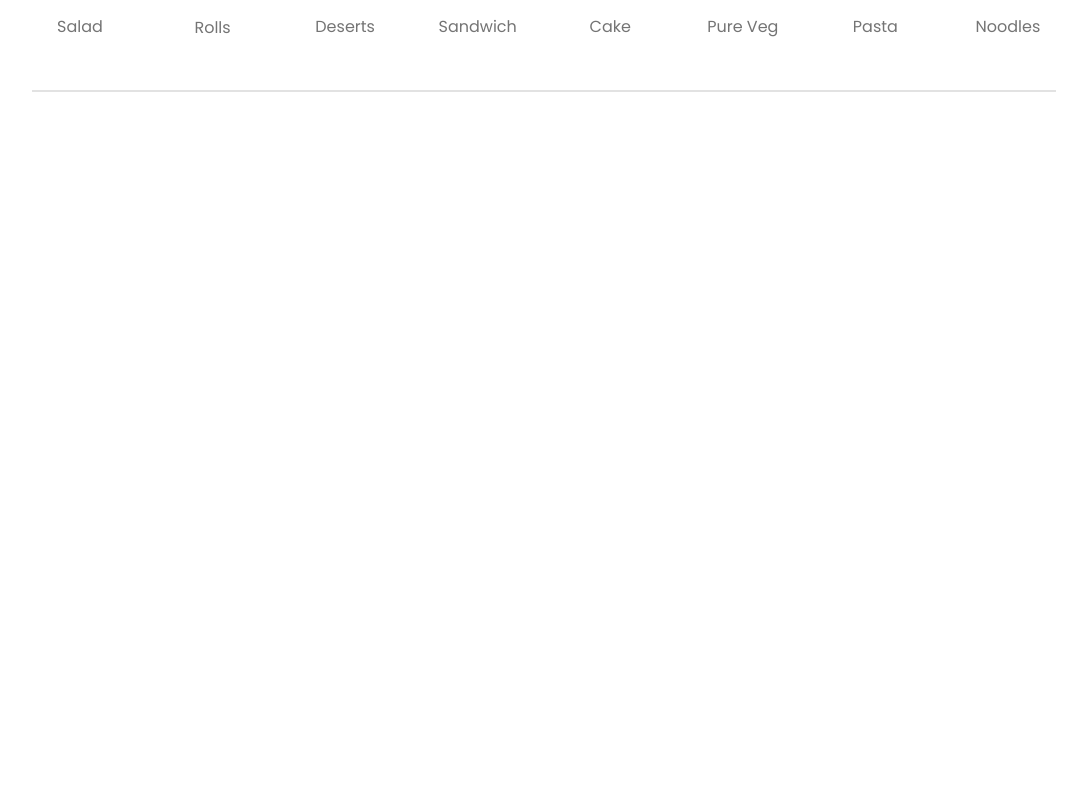
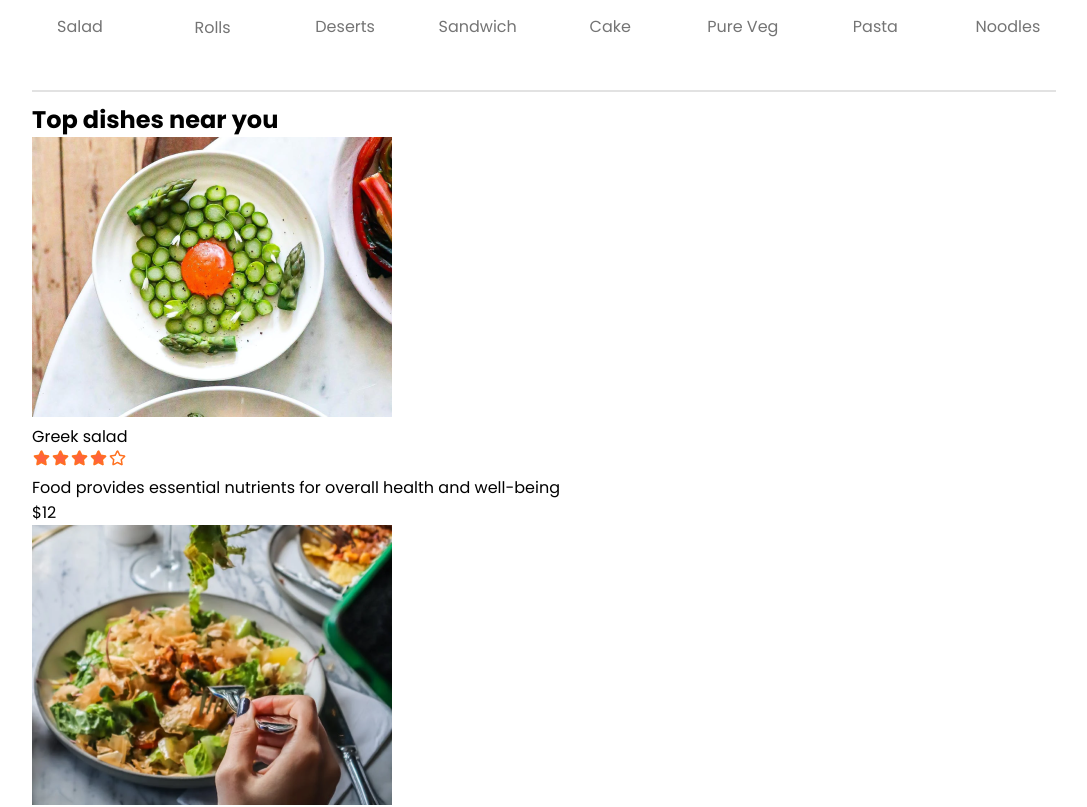
Before and after one commit to creation7654321/food-ordering-react, a React (Vite) app: page / in a window 1280 px wide. Shown: the part 865-1672 px from the top of the page, without its empty margins (96-1183 px from the left). Before the commit the page ends 967 px from the top, so only its background shows below. Built offline with nearby package versions, Linux system fonts and the light colour scheme.

Commit message:
adding FoodDisplay and FoodItem components to render food list

```diff
--- /dev/null
+++ b/src/components/FoodDisplay/FoodDisplay.jsx
@@ -0,0 +1,28 @@
+import React, { useContext } from "react";
+import "./FoodDisplay.css";
+import { StoreContext } from "../../context/StoreContext";
+import FoodItem from "../FoodItem/FoodItem";
+
+export default function FoodDisplay({ category }) {
+  const { food_list } = useContext(StoreContext);
+
+  return (
+    <div className="food-display" id="food-display">
+      <h2>Top dishes near you</h2>
+      <div className="food-display-list">
+        {food_list.map((item, index) => {
+          return (
+            <FoodItem
+              key={index}
+              id={item._id}
+              name={item.name}
+              description={item.description}
+              price={item.price}
+              image={item.image}
+            />
+          );
+        })}
+      </div>
+    </div>
+  );
+}
--- /dev/null
+++ b/src/components/FoodItem/FoodItem.jsx
@@ -0,0 +1,20 @@
+import React from "react";
+import "./FoodItem.css";
+import { assets } from "../../assets/assets";
+export default function FoodItem({ id, name, price, description, image }) {
+  return (
+    <div className="food-item">
+      <div className="food-item-img-container">
+        <img className="food-item-image" src={image} alt="" />
+      </div>
+      <div className="food-item-info">
+        <div className="food-item-name-rating">
+          <p>{name}</p>
+          <img src={assets.rating_starts} alt="" />
+        </div>
+        <p className="food-item-desc">{description}</p>
+        <p className="food-item-price">${price}</p>
+      </div>
+    </div>
+  );
+}
--- a/src/pages/Home/Home.jsx
+++ b/src/pages/Home/Home.jsx
@@ -2,6 +2,7 @@ import React, { useState } from 'react'
 import './Home.css'
 import Header from '../../components/Header/Header'
 import ExploreMenu from '../../components/ExploreMenu/ExploreMenu'
+import FoodDisplay from '../../components/FoodDisplay/FoodDisplay';
 
 export default function Home() {
   const [category, setCategory] = useState("All");
@@ -9,7 +10,7 @@ export default function Home() {
     <div>
         <Header />
         <ExploreMenu category={category} setCategory={setCategory} />
-
+        <FoodDisplay category={category} />
     </div>
   )
 }
```
Also changed, not shown: src/components/FoodDisplay/FoodDisplay.css (added), src/components/FoodItem/FoodItem.css (added).
